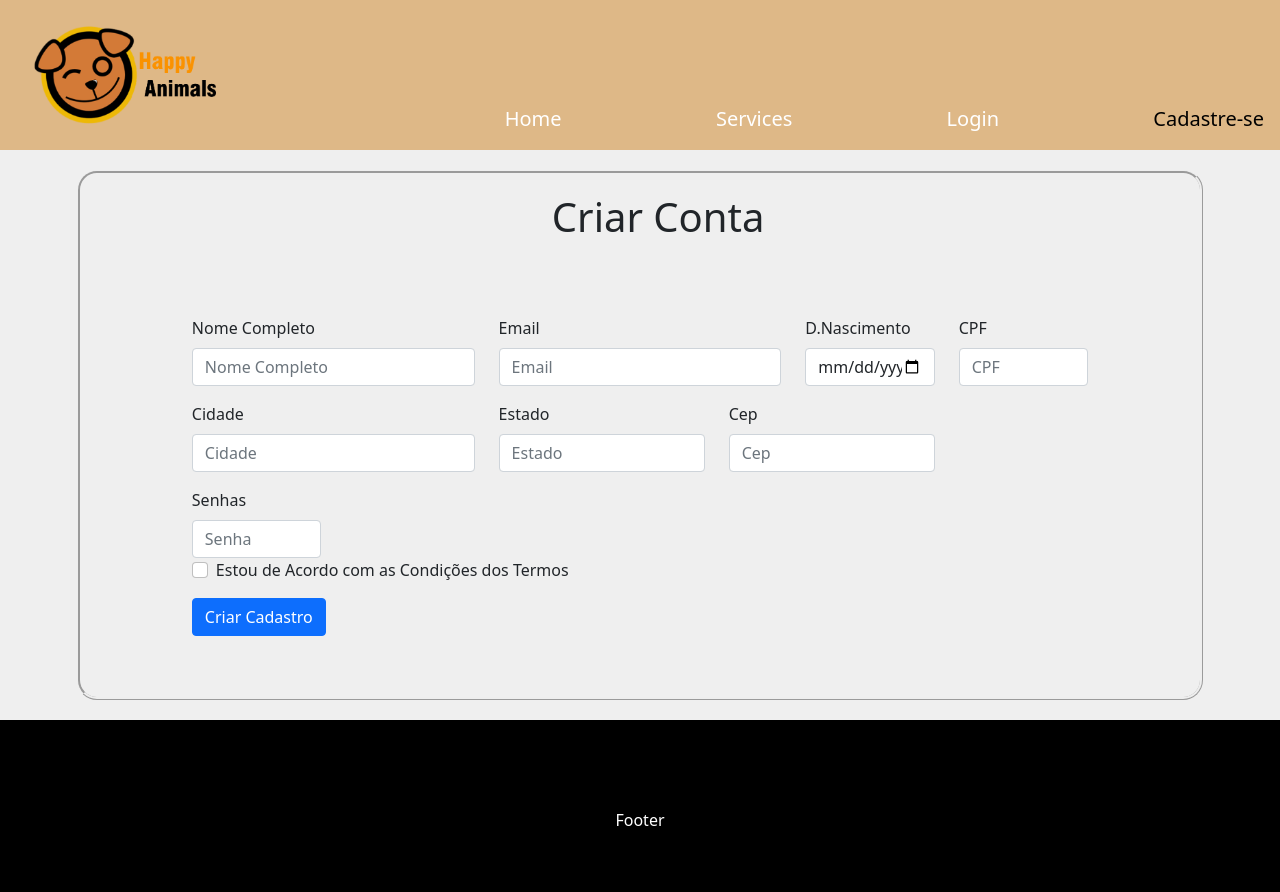
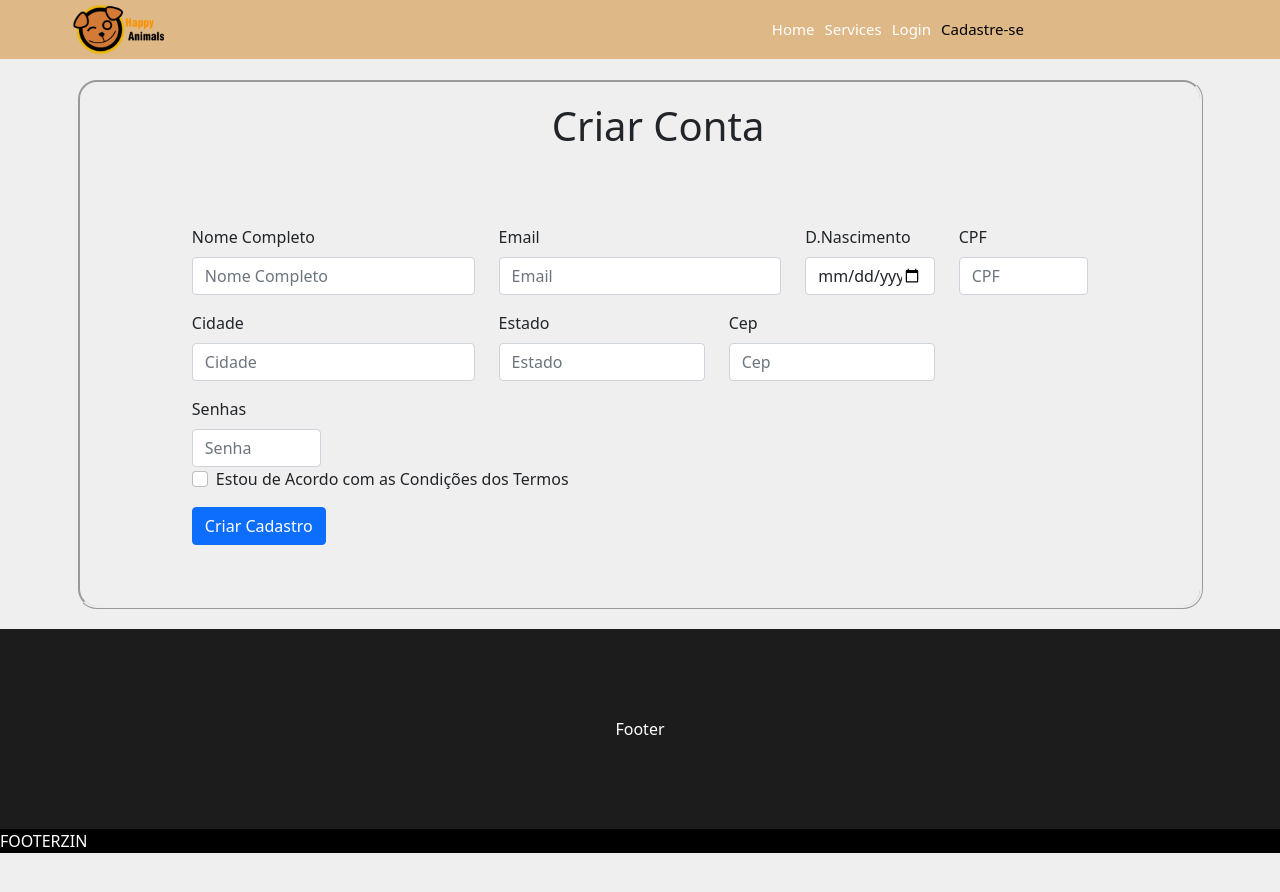
Before and after one commit to Limaisaias-ux/Happy_Animals, a React (Create React App) app: page /cadastro in a window 1280 px wide. Shown: the top 892 px of the page. After the commit the page ends 853 px from the top, so only its background shows below. Built offline with nearby package versions, Linux system fonts and the light colour scheme.

Commit message:
tentando fazer a conexão da api

```diff
--- a/package.json
+++ b/package.json
@@ -13,6 +13,7 @@
     "react": "^18.1.0",
     "react-bootstrap": "^2.4.0",
     "react-dom": "^18.1.0",
+    "react-hook-form": "^7.32.1",
     "react-icons": "^4.3.1",
     "react-router-dom": "^6.3.0",
     "react-scripts": "5.0.1",
--- a/src/App.js
+++ b/src/App.js
@@ -12,7 +12,7 @@ function App() {
   return (
     <Routes>
       <Route path='/' element={<LayoutDefault />}>
-      <Route index element={<Home />} />
+      <Route path='/' index element={<Home />} />
       <Route path='/services'element={<Services />} />
       <Route path='/login'element={<Login />} />
       <Route path='/cadastro'element={<Cadastro />} />
--- a/src/components/Footer.css
+++ b/src/components/Footer.css
@@ -4,6 +4,11 @@
     display: flex;
     justify-content: center;
     align-items: center;
-    background: #000;
+    background: #1C1C1C;
     color: #fff;
 }
+
+.footertwo{
+    background: black;
+    color: #fff;
+}
--- a/src/components/Footer.js
+++ b/src/components/Footer.js
@@ -2,9 +2,14 @@ import './Footer.css'
 
 const Footer = () => {
   return (
-    <div className='footer'>
+    <>
+      <div className='footer'>
         <span>Footer</span>
-    </div>
+      </div>
+      <div className='footertwo'>
+        <span>FOOTERZIN</span>
+      </div>
+    </>
   )
 }
 
--- a/src/components/Menu.css
+++ b/src/components/Menu.css
@@ -1,17 +1,26 @@
 .nav-bar{
     display: flex;
     background: burlywood;
-    padding: 1rem;
+    padding: 0px;
     justify-content: space-between;
     list-style-type: none;
-    align-items: flex-end;
-    font-size: 20px;
+    align-items:center;
+    font-size: 15px;
 
 }
+.itens{
+    margin-right: 20%;
+}
+
+.logoimg{
+    margin-left: 5%;
+}
+
 .nav-bar a{
     text-decoration: none;
     color: rgb(255, 255, 255);
 }
+
 .nav-bar .active{
     color: black;
 }
--- a/src/components/Menu.js
+++ b/src/components/Menu.js
@@ -8,10 +8,12 @@ const Menu = () => {
     <div className='nav-bar'>
         <AddImage />
         <hr />
+        <div className='itens'>
         <NavLink to="/home">Home</NavLink>
         <NavLink style={{margin: '0 0 0 10px'}} to="/Services">Services</NavLink>
         <NavLink style={{margin: '0 0 0 10px'}} to="/login">Login</NavLink>
         <NavLink style={{margin: '0 0 0 10px'}} to="/cadastro">Cadastre-se</NavLink>
+        </div>
     </div>
   )
 }
--- a/src/layout/AddImage.js
+++ b/src/layout/AddImage.js
@@ -3,7 +3,7 @@ import logo from '../img/logoloja.png';
 const AddImage = () => {
     return (
       <div className="logoimg">
-         <img src={logo} alt="Logo React" width="200" height="100"/>
+         <img src={logo} alt="Logo React" width="100" height="50"/>
       </div>
     )
   }
--- a/src/pages/Cadastro.css
+++ b/src/pages/Cadastro.css
@@ -14,6 +14,7 @@
     margin-top: 20px;
     margin-block-end: 70px;
     flex-wrap: wrap;
+    display: flex;
 }
 
 .formtitle{
--- a/src/pages/Cadastro.js
+++ b/src/pages/Cadastro.js
@@ -1,4 +1,5 @@
 import React from 'react';
+import ReactDOM from 'react-dom';
 import { Formik } from 'formik'; //npm install formik --save
 import * as Yup from 'yup';//npm install -S yup
 import { Form, InputGroup, Row, Col, Button } from "react-bootstrap";
@@ -8,7 +9,7 @@ import Menu from "../components/Menu"
 //const { formik } = Formik;
 
 const schema = Yup.object().shape({
-  Name: Yup.string().required(),
+  name: Yup.string().required(),
   email: Yup.string().required(),
   date: Yup.string().required(),
   cpf: Yup.string().min(11,'Mínimo 11 caracteres').required(),
@@ -29,7 +30,7 @@ function Cadastro() {
         validationSchema={schema}
         onSubmit={console.log}
         initialValues={{
-          Name: '',
+          name: '',
           email: '',
           date: '',
           cpf: '',
@@ -39,6 +40,15 @@ function Cadastro() {
           pass: '',
           terms: false,
         }}
+
+        onSubmit={async (values) => {
+          await new Promise((r) => setTimeout(r, 500));
+          fetch('http://localhost/lp2/api/user/create', {
+            method: "POST", body: JSON.stringify(values)
+          })
+
+        }}
+
       >
         {({
           handleSubmit,
@@ -58,10 +68,10 @@ function Cadastro() {
                 <Form.Control
                   type="text"
                   placeholder="Nome Completo"
-                  name="Name"
-                  value={values.Name}
+                  name="name"
+                  value={values.name}
                   onChange={handleChange}
-                  isValid={touched.Name && !errors.Name}
+                  isValid={touched.name && !errors.name}
                 />
                 <Form.Control.Feedback>Looks good!</Form.Control.Feedback>
               </Form.Group>
--- a/src/pages/Login.css
+++ b/src/pages/Login.css
@@ -18,5 +18,5 @@
 
 .loname, .form{
     margin-block-end: 15px;
-    margin-left: 90px;
+    margin-left: 70px;
 }
```
Also changed, not shown: 1 other file (tests, documents, lock files or other folders).
